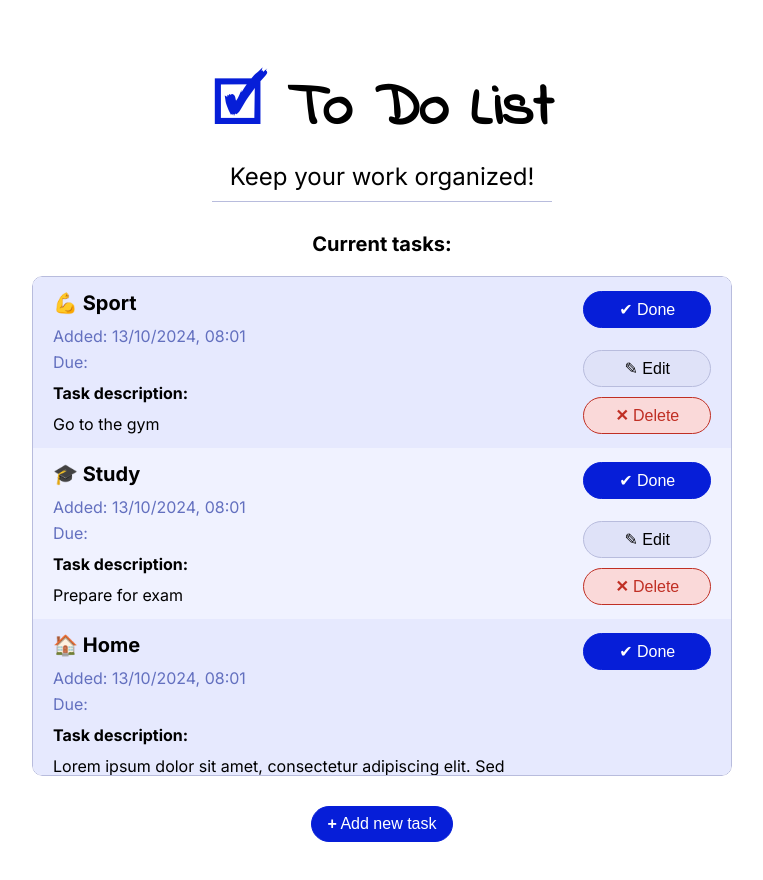
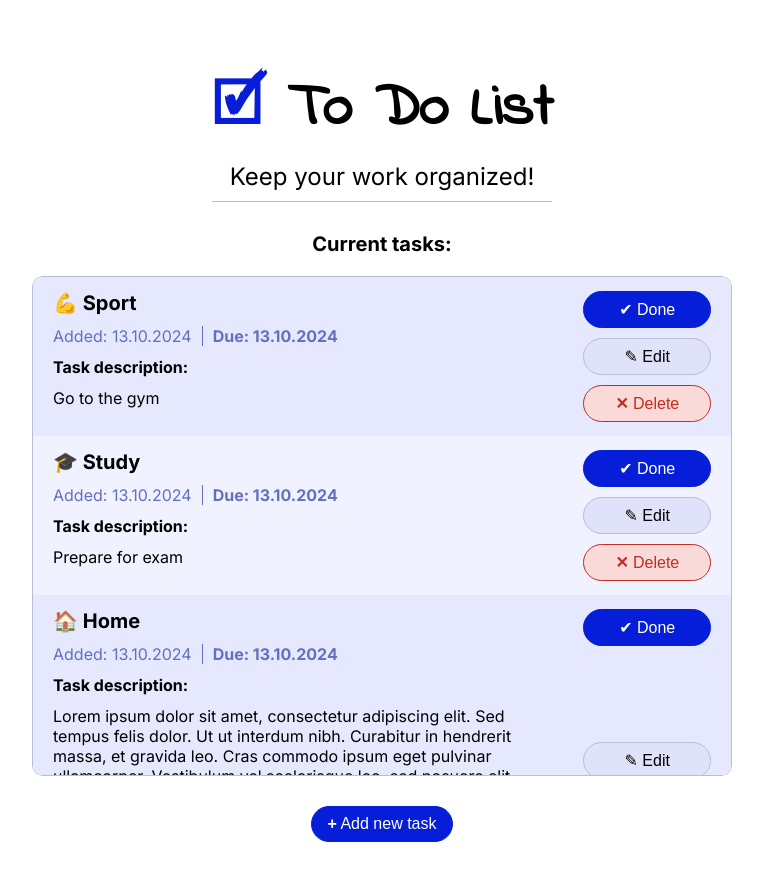
Before and after one commit to StanleyG995/to-do-list-react, a React (Vite) app: page / in a window 1280 px wide. Shown: the top 880 px of the page, without its empty margins (258-1021 px from the left). Built offline with nearby package versions, Linux system fonts and the light colour scheme.

Commit message:
due date wip

```diff
--- a/src/App.jsx
+++ b/src/App.jsx
@@ -15,37 +15,46 @@
 	const [currentTasks, setCurrentTasks] = useState([
 		{
 			id: 0,
-			description: 'Lorem ipsum dolor sit amet, consectetur adipiscing elit. Sed tempus felis dolor. Ut ut interdum nibh. Curabitur in hendrerit massa, et gravida leo. Cras commodo ipsum eget pulvinar ullamcorper. Vestibulum vel scelerisque leo, sed posuere elit. Phasellus venenatis purus vel nisi iaculis, sed sollicitudin risus commodo. Nullam eget pellentesque ipsum, eu auctor justo. Lorem ipsum dolor sit amet, consectetur adipiscing elit. Ut ut interdum dui. Donec posuere odio vel ligula iaculis, eu vestibulum nisl tempus. Donec consectetur magna nec tellus hendrerit tempor.',
-			date: new Date().toLocaleDateString('en-GB', {
+			description: 'Lorem ipsum dolor sit amet, consectetur adipiscing elit. Sed tempus felis dolor. Ut ut interdum nibh. Curabitur in hendrerit massa, et gravida leo. Cras commodo ipsum eget pulvinar ullamcorper. Vestibulum vel scelerisque leo, sed posuere elit. Phasellus venenatis purus vel nisi iaculis, sed sollicitudin risus commodo.',
+			date: new Date().toLocaleDateString('pl-PL', {
 				day: '2-digit',
 				month: '2-digit',
 				year: 'numeric',
-				hour: '2-digit',
-				minute: '2-digit',
+			}),
+			due: new Date().toLocaleDateString('pl-PL', {
+				day: '2-digit',
+				month: '2-digit',
+				year: 'numeric',
 			}),
 			category: '🏠 Home'
 		},
 		{
 			id: 1,
 			description: 'Prepare for exam',
-			date: new Date().toLocaleDateString('en-GB', {
+			date: new Date().toLocaleDateString('pl-PL', {
 				day: '2-digit',
 				month: '2-digit',
 				year: 'numeric',
-				hour: '2-digit',
-				minute: '2-digit',
+			}),
+			due: new Date().toLocaleDateString('pl-PL', {
+				day: '2-digit',
+				month: '2-digit',
+				year: 'numeric',
 			}),
 			category: '🎓 Study'
 		},
 		{
 			id: 2,
 			description: 'Go to the gym',
-			date: new Date().toLocaleDateString('en-GB', {
+			date: new Date().toLocaleDateString('pl-PL', {
 				day: '2-digit',
 				month: '2-digit',
 				year: 'numeric',
-				hour: '2-digit',
-				minute: '2-digit',
+			}),
+			due: new Date().toLocaleDateString('pl-PL', {
+				day: '2-digit',
+				month: '2-digit',
+				year: 'numeric',
 			}),
 			category: '💪 Sport'
 		},
--- a/src/Task/Task.css
+++ b/src/Task/Task.css
@@ -25,6 +25,10 @@
     flex: 4;
     overflow: hidden;
     flex-wrap: wrap;
+}
+
+.task-dates {
+    display: flex;
 }
 
 .task-controls {
@@ -66,9 +70,16 @@
     overflow: hidden;
 }
 
-.task-date, .task-till {
+.task-date, .task-due {
     color: hsl(232, 42%, 57%);
     margin: 6px 0;
+}
+
+.task-due {
+    margin-left: 10px;
+    padding-left: 10px;
+    border-left: 1px solid hsl(232, 42%, 57%);
+    font-weight: bold;
 }
 
 .task-category {
--- a/src/Task/Task.jsx
+++ b/src/Task/Task.jsx
@@ -12,9 +12,9 @@
         <li id={`task-${props.taskId}`} className='task'  >
                 <div className="task-container task-info">
                     <p className='task-category'>{props.taskCategory}</p>
-                    <div>
+                    <div className='task-dates'>
                         <p className="task-date">Added: {props.taskDate}</p>
-                        <p className="task-till">Due: {props.taskDue}</p>
+                        <p className="task-due">Due: {props.taskDue}</p>
                     </div>
 
                     <p className='task-description-title'>Task description:</p>
```
